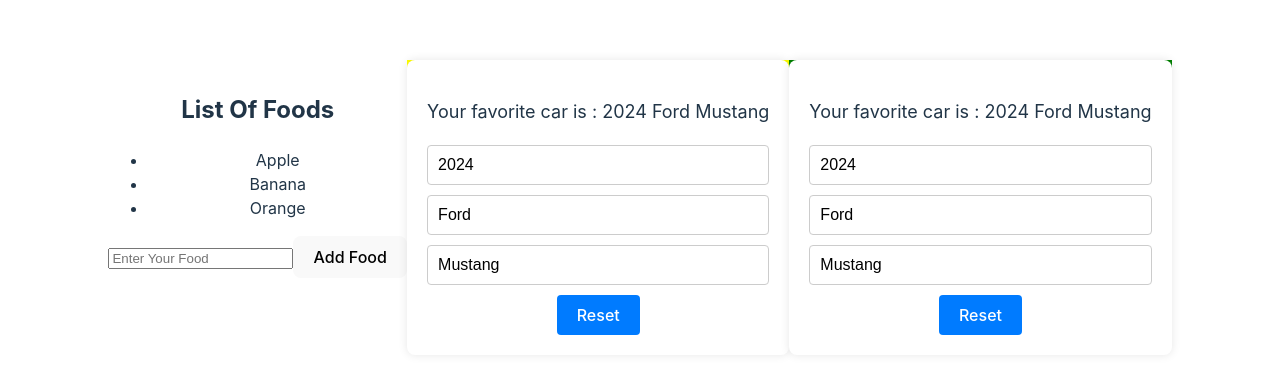
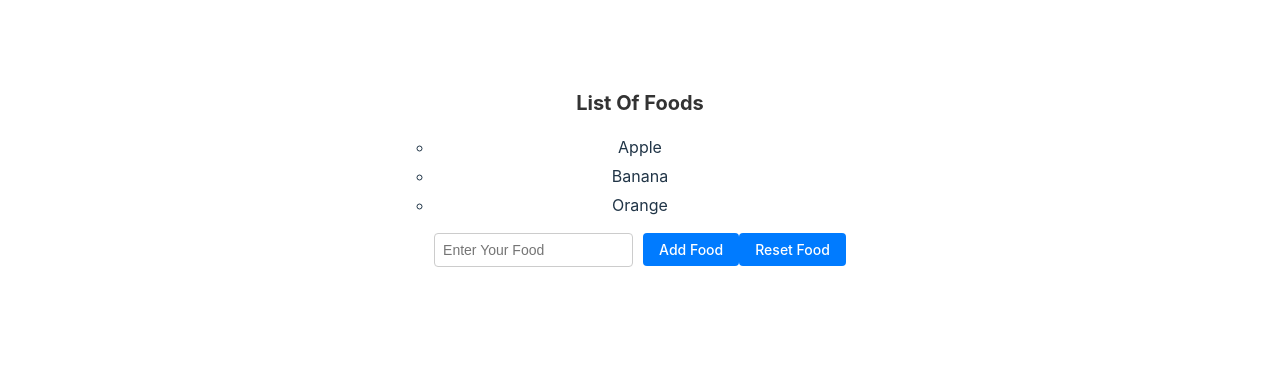
Before and after one commit to yosshor/reactExample, a React (Vite) app: page / in a window 1280 px wide. Shown: the part 231-622 px from the top of the page. Built offline with nearby package versions, Linux system fonts and the light colour scheme.

Commit message:
update Foods with Foods.css

```diff
--- /dev/null
+++ b/src/Components/Foods/Foods.css
@@ -0,0 +1,51 @@
+/* styles.css */
+
+/* Style for the outer container */
+.container {
+    display: inline-flex;
+  }
+
+  /* Style for the inner container */
+  .inner-container {
+    padding: 20px;
+    background-color: #f4f4f4;
+    box-shadow: 0 0 10px rgba(0, 0, 0, 0.1);
+    border-radius: 8px;
+  }
+
+  h2 {
+    font-size: 20px;
+    color: #333;
+  }
+
+  ul {
+    list-style:circle;
+    padding: 0;
+  }
+
+  li {
+    font-size: 16px;
+    margin-bottom: 5px;
+  }
+
+  input {
+    padding: 8px;
+    margin-right: 10px;
+    border: 1px solid #ccc;
+    border-radius: 4px;
+    font-size: 14px;
+  }
+
+  button {
+    padding: 8px 16px;
+    background-color: #007bff;
+    color: #fff;
+    border: none;
+    border-radius: 4px;
+    font-size: 14px;
+    cursor: pointer;
+  }
+
+  button:hover {
+    background-color: #36c13d;
+  }
--- a/src/Components/Foods/Foods.jsx
+++ b/src/Components/Foods/Foods.jsx
@@ -1,27 +1,53 @@
 import React, { useState } from "react";
+import './Foods.css';
 
 export default function Foods() {
-  const [foods, setFoods] = useState(["Apple", "Banana", "Orange"]);
+  const foodsList = ["Apple", "Banana", "Orange"];
+  const [foods, setFoods] = useState(foodsList);
+
+  const checkUserInputValue = (input, buttonId) => {
+    if(input === "" || input.length <= 4)
+    {
+        console.log(input);
+        alert("Please insert Element bigger than 4 char") ;
+        document.getElementById(buttonId).value = '';
+        return false;
+    }
+    return true;
+  }
+
 
   const handleAddFoods = () => {
     const newFoods = document.getElementById("foodInput").value;
-    console.log(newFoods);
+    console.log(newFoods.length);
+    if(!checkUserInputValue(newFoods,'foodInput')) return;
     document.getElementById('foodInput').value = '';
-    setFoods([...foods, newFoods]);
+    //setFoods([...foods, newFoods]);
+    setFoods(f => [...f, newFoods]); // updater function
   };
 
-  const handleRemoveFoods = () => {};
+  const handleResetChange = () => {
+    setFoods(f => foodsList);
+  }
+
+  const handleRemoveFoods = (index) => {
+    console.log(foods.filter((_, i) => i != index));
+    setFoods(foods.filter((_, i) => i != index));
+  };
+
+
   return (
     <div style={{ display: "inline-flex" }}>
       <div>
         <h2>List Of Foods</h2>
         <ul>
           {foods.map((food, index) =>
-            <li key={index}>{food}</li>
+            <li key={index} onClick={() => handleRemoveFoods(index)}>{food}</li>
           )}
         </ul>
         <input id='foodInput' type='text' placeholder="Enter Your Food"></input>
         <button  onClick={handleAddFoods}>Add Food</button>
+        <button  onClick={handleResetChange}>Reset Food</button>
       </div>
     </div>
   );
--- a/src/main.jsx
+++ b/src/main.jsx
@@ -14,10 +14,11 @@
 ReactDOM.createRoot(document.getElementById('root')).render(
   <React.StrictMode>
     <Foods/>
-    <div style={{display:'inline-flex'}}>
+    {/* <div style={{display:'inline-flex'}}>
     <div style={{ backgroundColor: "yellow",border:'none', margin:0, height:'10em' }}><Car /></div>
     <div style={{ backgroundColor: "green", border:'none', margin:0, height:'10em' }}><Car /></div>
-    </div>{/* <CounterUpdateFunction />
+    </div> */}
+    {/* <CounterUpdateFunction />
       <ColorPicker />
       <Form />
       <Counter />
```
